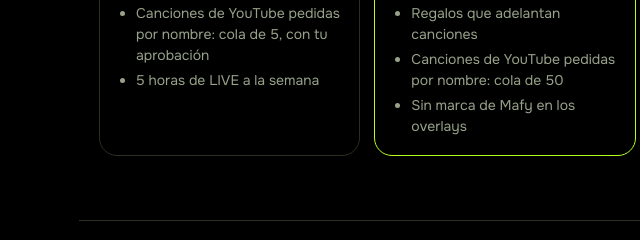
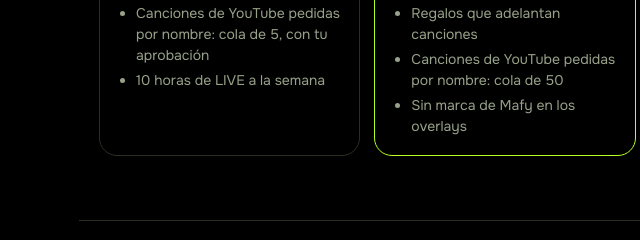
Before and after one commit to luisacsff-droid/streamie, a website: page public/index.html in a window 1280 px wide. Shown: the part 934-1174 px from the top of the page, 21-661 px from the left. Drawn offline with nearby package versions, Linux system fonts and the light colour scheme; no server answers.

Commit message:
Add files via upload

```diff
--- a/public/index.html
+++ b/public/index.html
@@ -120,7 +120,7 @@
             <li>Sonido propio para 5 regalos y 5 stickers</li>
             <li>Lectura del chat con la voz de tu navegador</li>
             <li>Canciones de YouTube pedidas por nombre: cola de 5, con tu aprobación</li>
-            <li>5 horas de LIVE a la semana</li>
+            <li>10 horas de LIVE a la semana</li>
           </ul>
         </div>
         <div class="plan pro">
```
